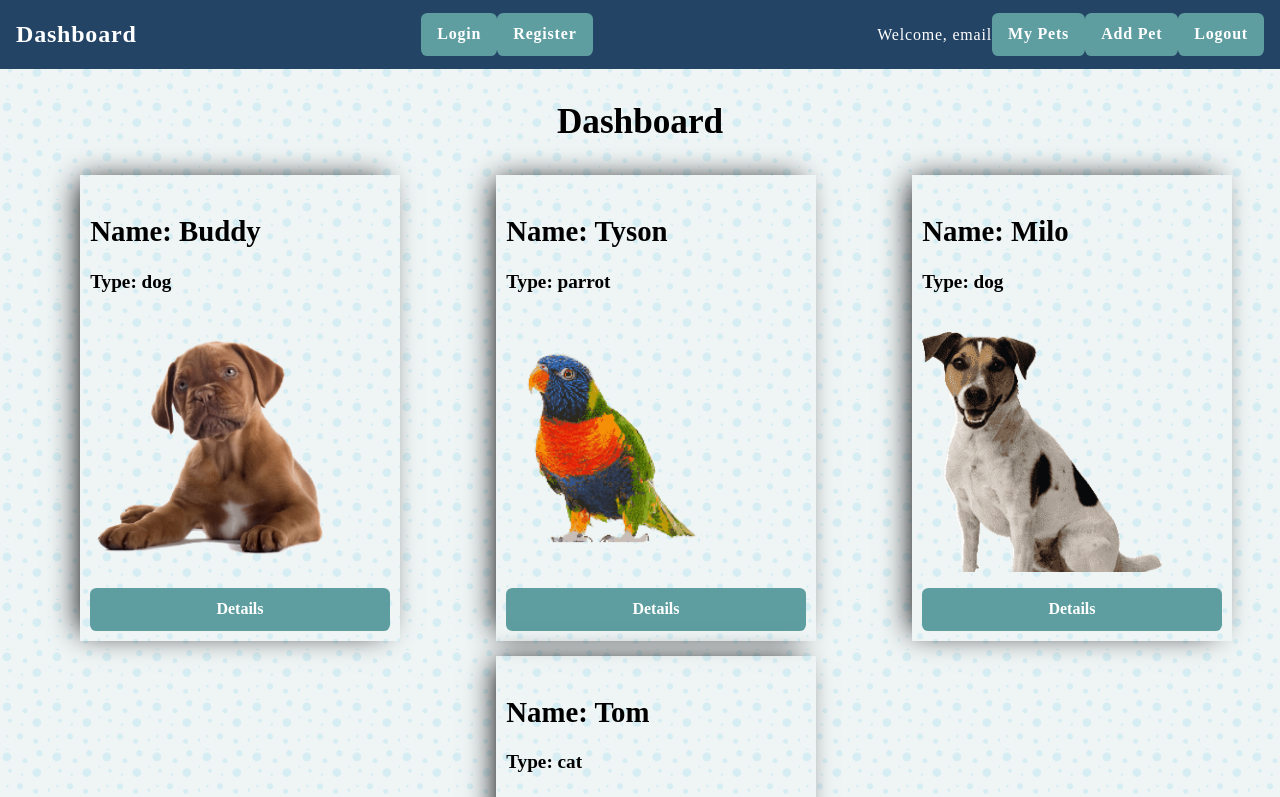
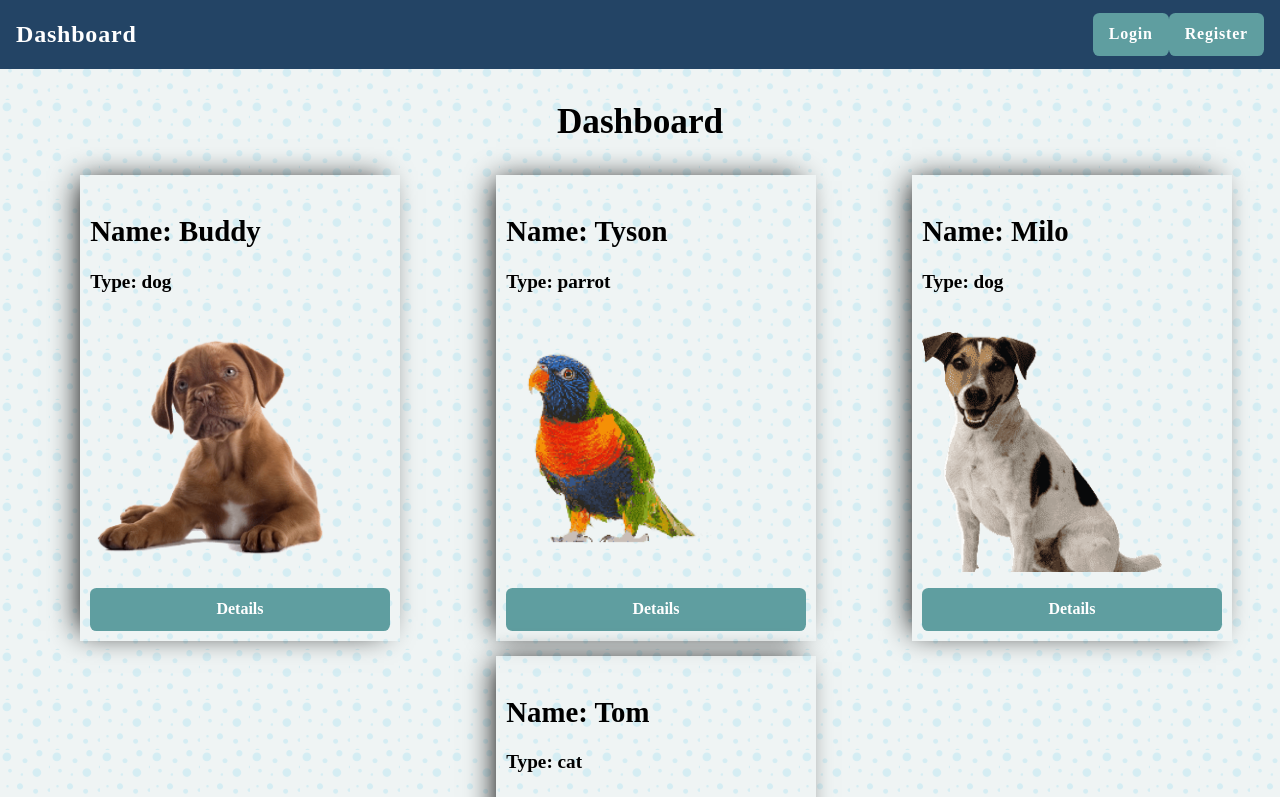
Before and after one commit to chrisAXZA/React-Projects, a React (Create React App) app in the folder Pets-App/pets-app/: page / in a window 1280 px wide. Shown: the top 797 px of the page. Built offline with nearby package versions, Linux system fonts and the light colour scheme.

Commit message:
Implement render logic in Header.js

```diff
--- a/Pets-App/pets-app/src/components/Header/Header.js
+++ b/Pets-App/pets-app/src/components/Header/Header.js
@@ -1,22 +1,38 @@
 import React from 'react';
 import { Link } from 'react-router-dom';
 
-const Header = () => {
+const Header = ({
+    isAuthenticated,
+    username,
+}) => {
+    let guestNavigation = (
+        <div id="guest">
+            <Link className="button" to="/login">Login</Link>
+            <Link className="button" to="/register">Register</Link>
+        </div>
+    );
+
+    let userNavigation = (
+        <div id="user">
+            <span>Welcome, email</span>
+            <Link className="button" to="/my-pets">My Pets</Link>
+            <Link className="button" to="/create">Add Pet</Link>
+            <Link className="button" to="/logout">Logout</Link>
+        </div>
+    );
+
     return (
         <header id="site-header">
             <nav className="navbar">
                 <section className="navbar-dashboard">
                     <Link to="/">Dashboard</Link>
-                    <div id="guest">
-                        <Link className="button" to="/login">Login</Link>
-                        <Link className="button" to="/register">Register</Link>
-                    </div>
-                    <div id="user">
-                        <span>Welcome, email</span>
-                        <Link className="button" to="/my-pets">My Pets</Link>
-                        <Link className="button" to="/create">Add Pet</Link>
-                        <Link className="button" to="/logout">Logout</Link>
-                    </div>
+
+                    {
+                        isAuthenticated
+                            ? userNavigation
+                            : guestNavigation
+                    }
+
                 </section>
             </nav>
         </header>
```
